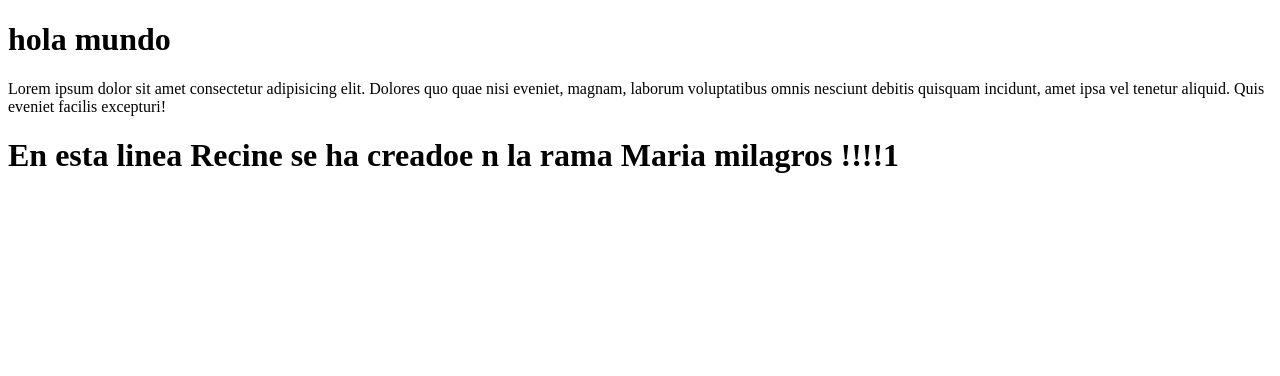
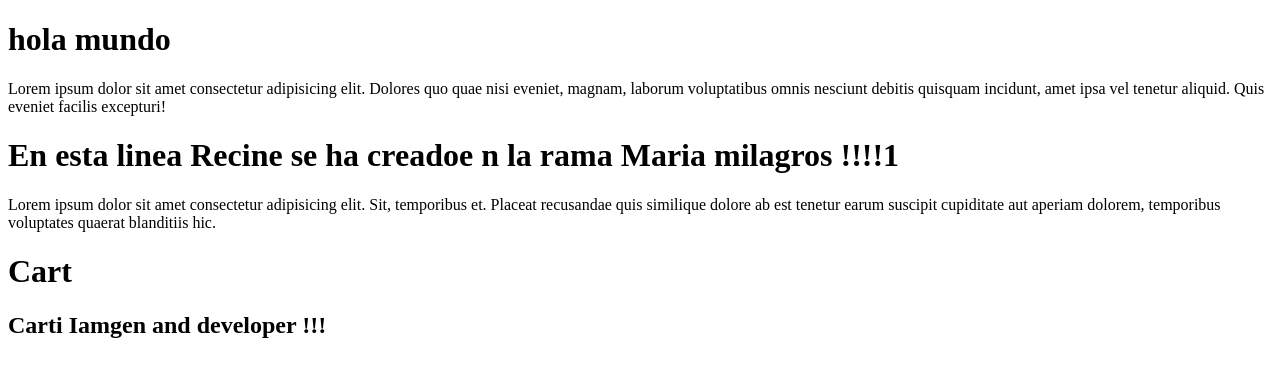
Before and after one commit to YamirMogollon1996/Htmlcss, a plain HTML site: page index.html in a window 1280 px wide. Drawn offline with Linux system fonts and the light colour scheme.

Commit message:
se agrego la carta

```diff
--- a/index.html
+++ b/index.html
@@ -12,7 +12,12 @@
         <div class="body">
 
                 <h1>En esta linea Recine se ha creadoe n la rama Maria milagros !!!!1</h1>
+                <p>Lorem ipsum dolor sit amet consectetur adipisicing elit. Sit, temporibus et. Placeat recusandae quis similique dolore ab est tenetur earum suscipit cupiditate aut aperiam dolorem, temporibus voluptates quaerat blanditiis hic.</p>
+                <div>
+                        <h1>Cart</h1>
+                        <h2>Carti Iamgen and developer !!!</h2>
 
+                </div>
         </div>
 
 </body>
```
